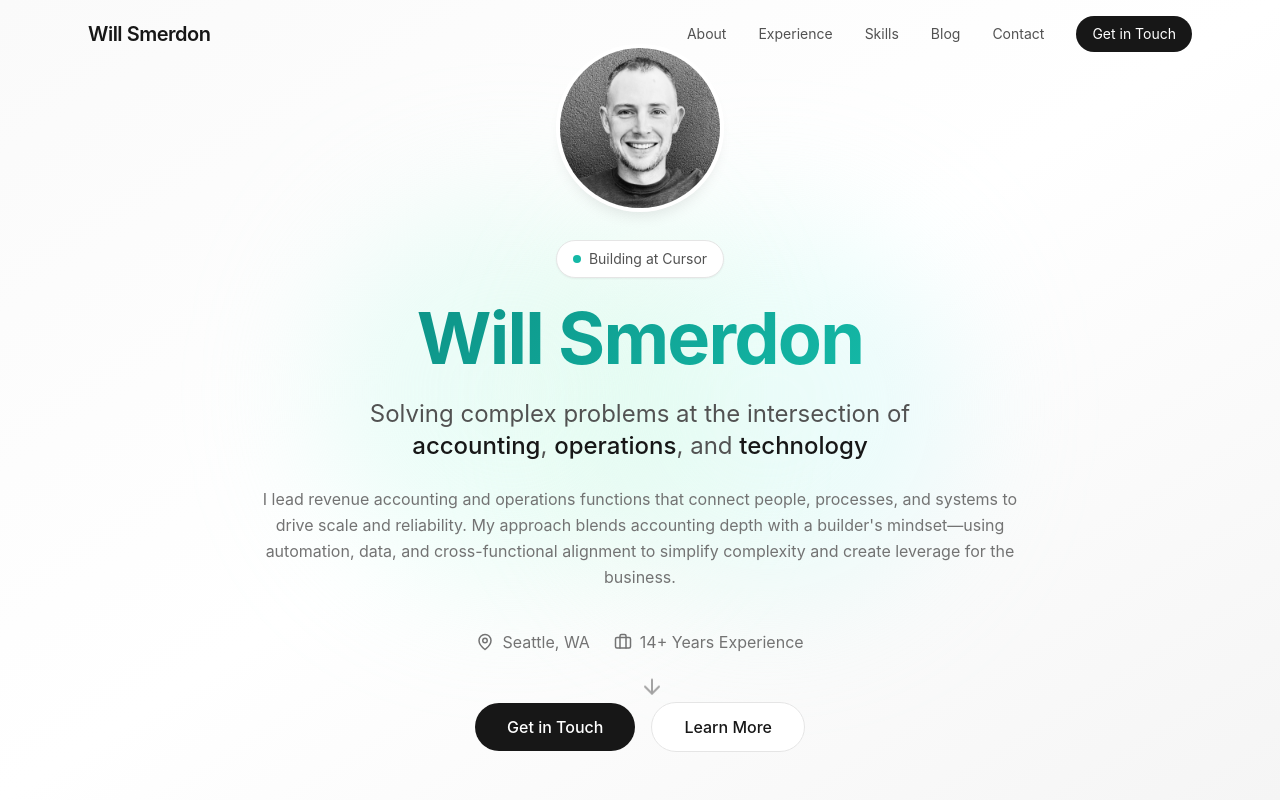
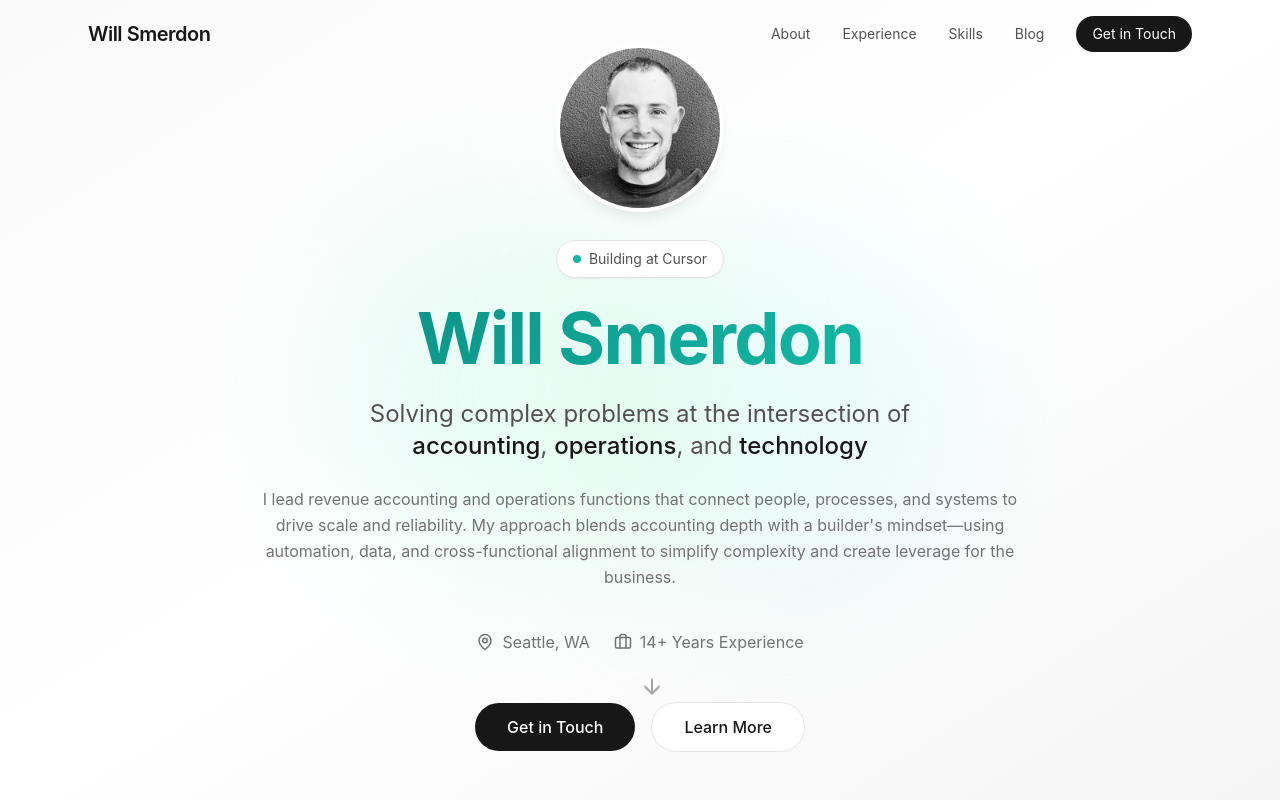
Before and after one commit to willsmerdon86/will-website, a Next.js app: page / in a window 1280 px wide. Shown: the top 800 px of the page. Built offline with nearby package versions, Linux system fonts and the light colour scheme.

Commit message:
Remove duplicate contact button from nav

```diff
--- a/src/components/Navigation.tsx
+++ b/src/components/Navigation.tsx
@@ -14,7 +14,6 @@ const navItems: Array<{ label: string; href: string; isExternal?: boolean }> = [
   { label: "Experience", href: "#experience" },
   { label: "Skills", href: "#skills" },
   { label: "Blog", href: "/blog", isExternal: true },
-  { label: "Contact", href: "#contact" },
 ];
 
 export default function Navigation({
```
